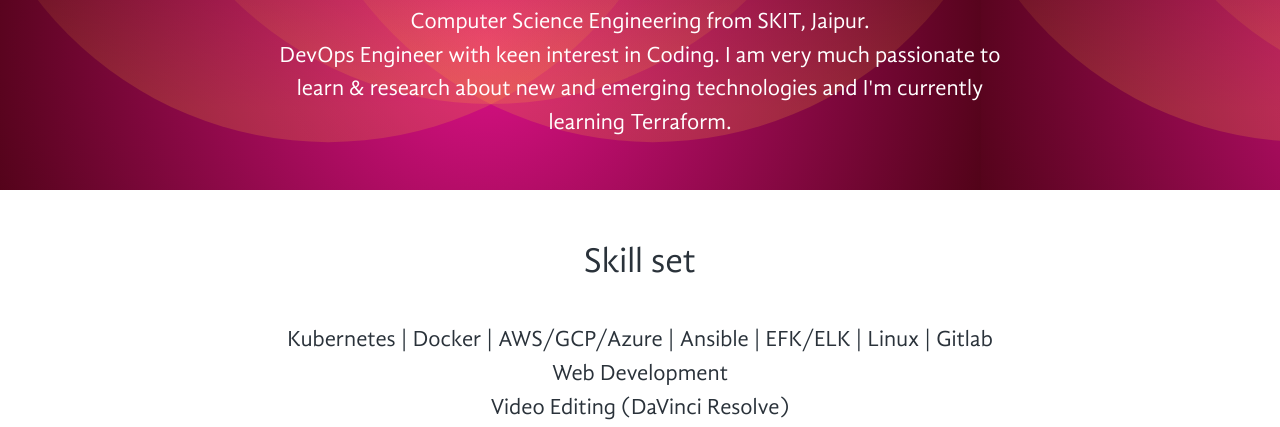
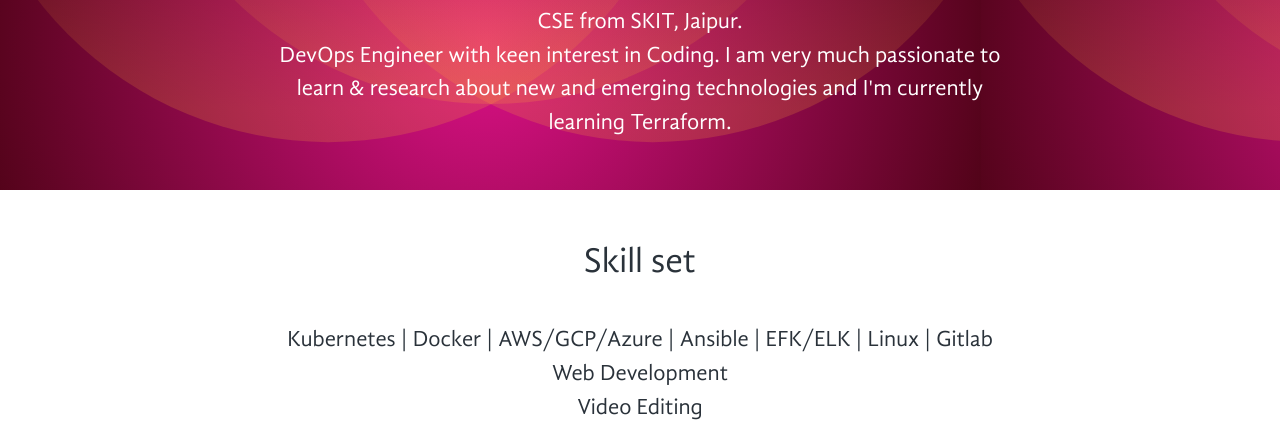
Before and after one commit to Screach37/Portfolio, a plain HTML site: page index.html in a window 1280 px wide. Shown: the part 373-800 px from the top of the page. Drawn offline with nearby package versions, Linux system fonts and the light colour scheme.

Commit message:
Update index.html

```diff
--- a/index.html
+++ b/index.html
@@ -39,7 +39,7 @@
 		<div class="grid1" id="me">
 			<a href="#"><img src="images/logo2.jpg" title="name" /></a>
 			<h3>Hi,I'm Akshat</h3>
-			<p>Computer Science Engineering from SKIT, Jaipur. </p>
+			<p>CSE from SKIT, Jaipur. </p>
 			<p>DevOps Engineer with keen interest in Coding. I am very much passionate to learn & research about new and emerging technologies and I'm currently learning Terraform.</p>
 			<!-- <p><br>Kubernetes | Docker | Azure / AWS | Ansible | System Administrator
 			<br>Web Development  (HTML5, CSS3, Bootstrap, JS, React)
@@ -50,7 +50,7 @@
 			<p>
 				<br>Kubernetes | Docker | AWS/GCP/Azure | Ansible | EFK/ELK | Linux | Gitlab
 				<br>Web Development
-				<br>Video Editing (DaVinci Resolve)
+				<br>Video Editing
 			</p>
 			<ul>
 				<li>
```
